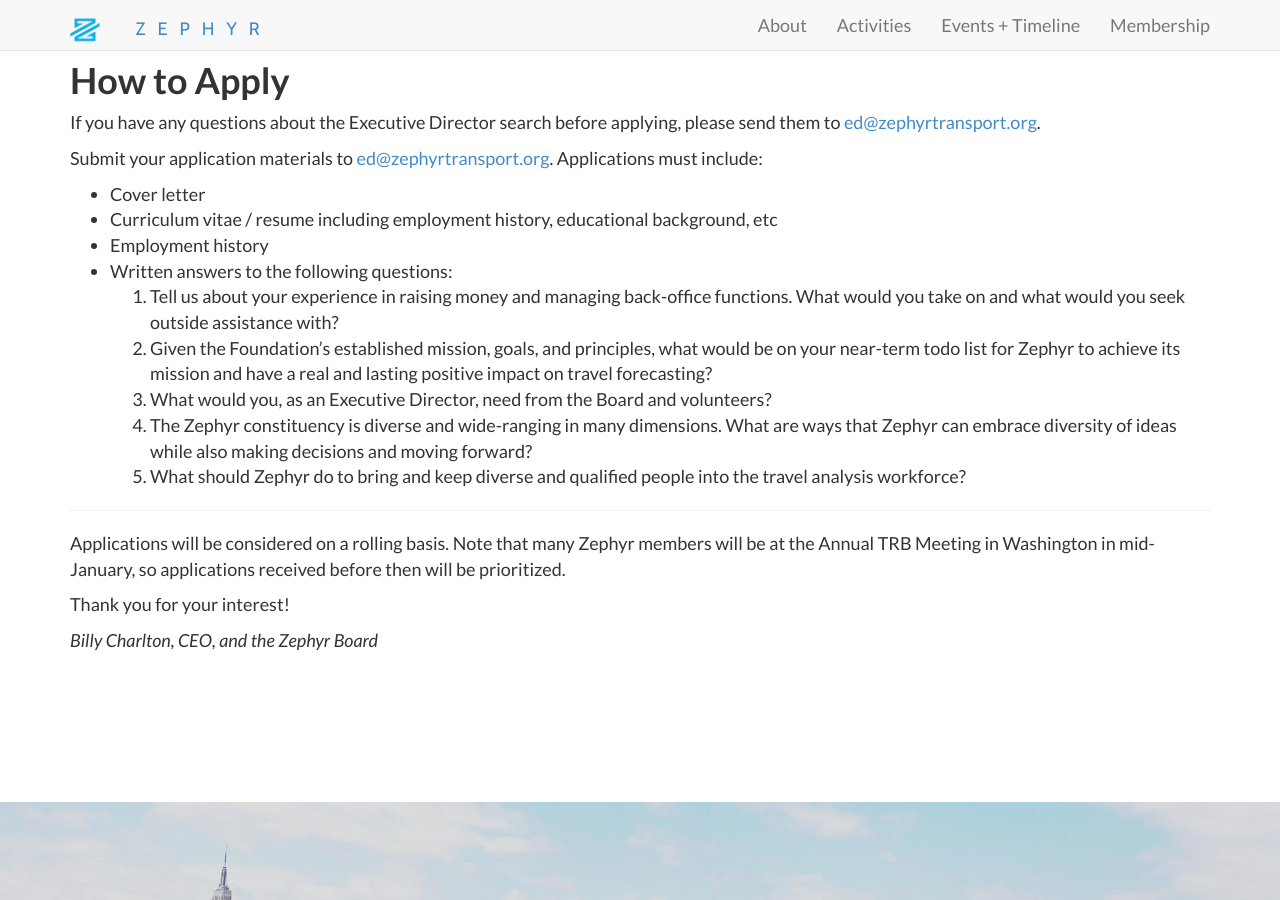
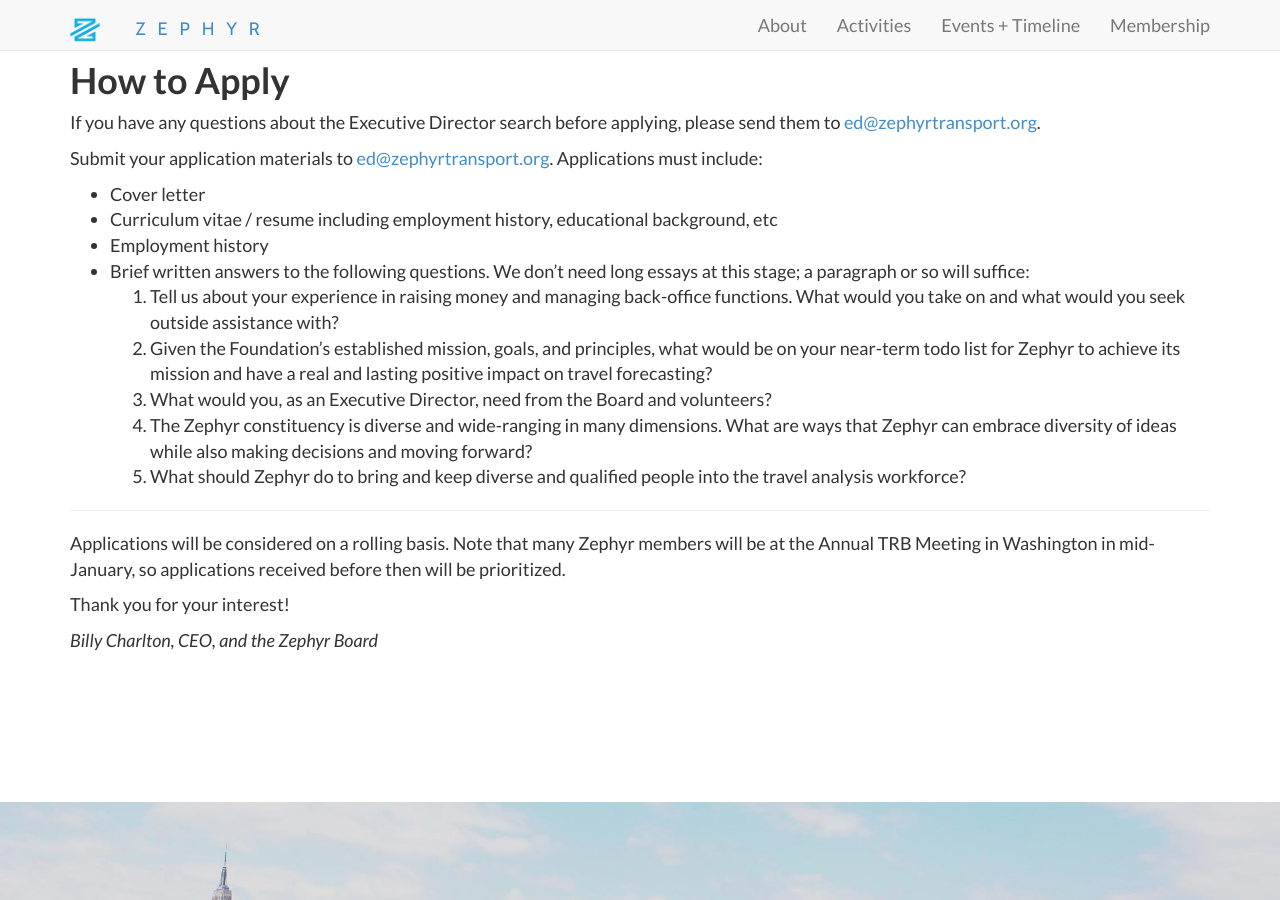
Before and after one commit to ZephyrTransport/zephyr-website, a Jekyll site: the page built from edsearch.md, in a window 1280 px wide and 900 px high, scrolled down 2040 px. Built offline with Jekyll 4.4.1, drawn with Linux system fonts in a browser that asks for light colours; nearby versions of some CDN libraries.

Commit message:
edsearch revision

```diff
--- a/edsearch.md
+++ b/edsearch.md
@@ -83,7 +83,8 @@
 - Cover letter
 - Curriculum vitae / resume including employment history, educational background, etc
 - Employment history
-- Written answers to the following questions:
+- Brief written answers to the following questions. We don't need long essays at this stage;
+  a paragraph or so will suffice:
    1. Tell us about your experience in raising money and managing back-office functions.  What would you take on and what would you seek outside assistance with?
    2. Given the Foundation's established mission, goals, and principles, what would be on your near-term todo list for Zephyr to achieve its mission and have a real and lasting positive impact on travel forecasting?
    3. What would you, as an Executive Director, need from the Board and volunteers?
```
